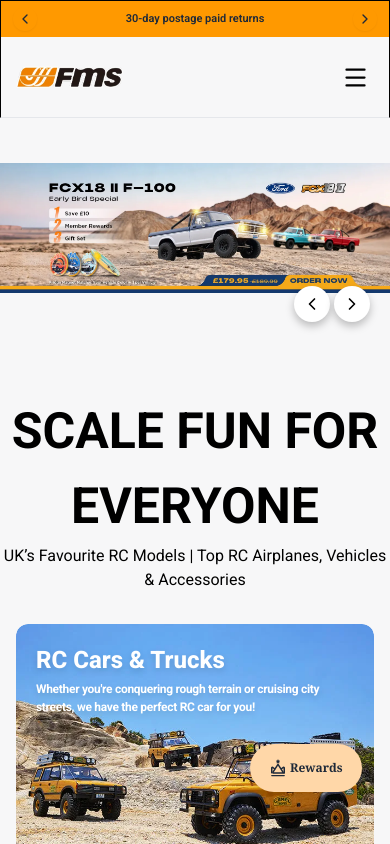
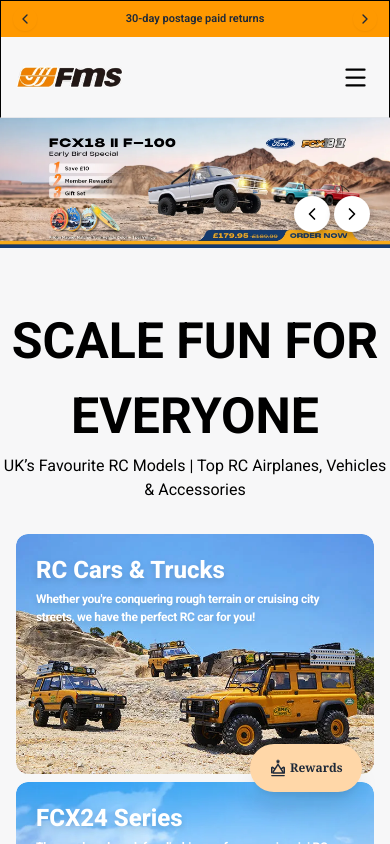
Before and after one commit to faizankhdev/FMS-Hobby, a Next.js app: page / in a window 390 px wide. Shown: the top 844 px of the page. Built offline with nearby package versions, Linux system fonts and the light colour scheme.

Commit message:
image responsive

```diff
--- a/src/components/homepage/Home.tsx
+++ b/src/components/homepage/Home.tsx
@@ -22,8 +22,12 @@
   const [instagramOpen, setInstagramOpen] = useState(false);
   const [instagramIndex, setInstagramIndex] = useState(0);
 
+  const [mobileAspectRatio, setMobileAspectRatio] = useState<number | undefined>(
+    undefined
+  );
+
   const changeImage = (dir: "next" | "prev") => {
-    if (isAnimating) return;
+    if (isAnimating || images.length <= 1) return;
 
     setDirection(dir);
     setPreviousIndex(currentIndex);
@@ -102,12 +106,27 @@
     <div className="bg-[#f7f7f8] overflow-x-hidden">
       <div className="bg-[#f7f7f8] relative">
         <div className="relative w-full">
-          <div className="relative w-full h-55 min-[480px]:h-[280px] sm:h-95 md:h-115 lg:h-112.5 overflow-hidden">
+          {/* Responsive main carousel */}
+          <div
+            className="relative w-full h-auto sm:h-95 md:h-115 lg:h-112.5 overflow-hidden"
+            style={{
+              aspectRatio: mobileAspectRatio,
+            }}
+          >
             {isAnimating && (
               <img
                 src={images[previousIndex]}
                 alt="Previous"
-                className={`absolute top-0 left-0 w-full h-full object-contain z-10 ${
+                onLoad={(event) => {
+                  const image = event.currentTarget;
+
+                  if (image.naturalWidth && image.naturalHeight) {
+                    setMobileAspectRatio(
+                      image.naturalWidth / image.naturalHeight
+                    );
+                  }
+                }}
+                className={`absolute inset-0 w-full h-full object-contain sm:object-cover z-10 ${
                   direction === "next"
                     ? "animate-oldLeft"
                     : "animate-oldRight"
@@ -118,7 +137,16 @@
             <img
               src={images[currentIndex]}
               alt="Slider"
-              className={`absolute top-0 left-0 w-full h-full object-contain z-0 ${
+              onLoad={(event) => {
+                const image = event.currentTarget;
+
+                if (image.naturalWidth && image.naturalHeight) {
+                  setMobileAspectRatio(
+                    image.naturalWidth / image.naturalHeight
+                  );
+                }
+              }}
+              className={`absolute inset-0 w-full h-full object-contain sm:object-cover z-0 ${
                 isAnimating
                   ? direction === "next"
                     ? "animate-newRight"
@@ -128,9 +156,11 @@
             />
           </div>
 
+          {/* Carousel buttons */}
           <div className="absolute right-5 sm:right-9 lg:right-9 bottom-4 sm:bottom-5 lg:-bottom-4 flex gap-1 z-10">
             <button
               onClick={() => changeImage("prev")}
+              aria-label="Previous slide"
               className="flex justify-center items-center bg-white cursor-pointer w-9 h-9 sm:w-10 sm:h-10 rounded-full shadow-[0_4px_8px_rgba(0,0,0,0.25)]"
             >
               <ChevronLeft size={20} />
@@ -138,6 +168,7 @@
 
             <button
               onClick={() => changeImage("next")}
+              aria-label="Next slide"
               className="flex justify-center items-center bg-white cursor-pointer w-9 h-9 sm:w-10 sm:h-10 rounded-full shadow-[0_4px_8px_rgba(0,0,0,0.25)]"
             >
               <ChevronRight size={20} />
@@ -303,7 +334,6 @@
           className="fixed inset-0 z-[100] bg-black/70 flex items-center justify-center p-3 sm:p-5"
           onClick={closeInstagram}
         >
-          {/* Modal wrapper: responsive on mobile, original dimensions on LG */}
           <div className="relative w-[90vw] h-[85dvh] max-h-[85dvh] lg:w-[900px] lg:h-[560px] lg:max-h-none">
             {/* Previous post */}
             <button
@@ -357,7 +387,7 @@
                 )}
               </div>
 
-              {/* Text content below media on mobile/tablet, right side on LG */}
+              {/* Text content */}
               <div className="w-full h-[55%] min-h-0 lg:w-[42%] lg:h-full bg-white p-4 sm:p-5 overflow-y-auto">
                 <div className="border-b border-gray-200 pb-4 pr-8">
                   <p className="text-sm">
```
